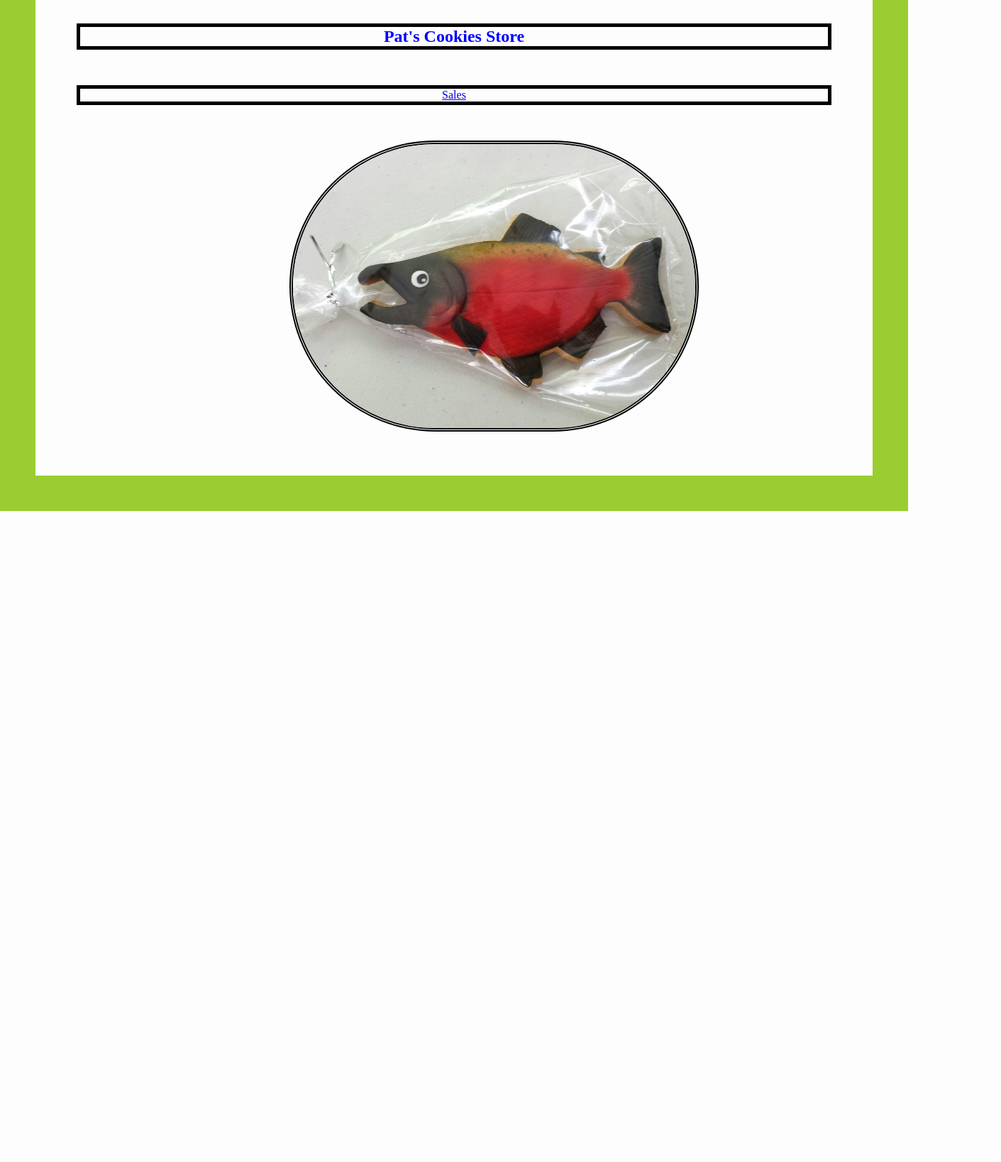
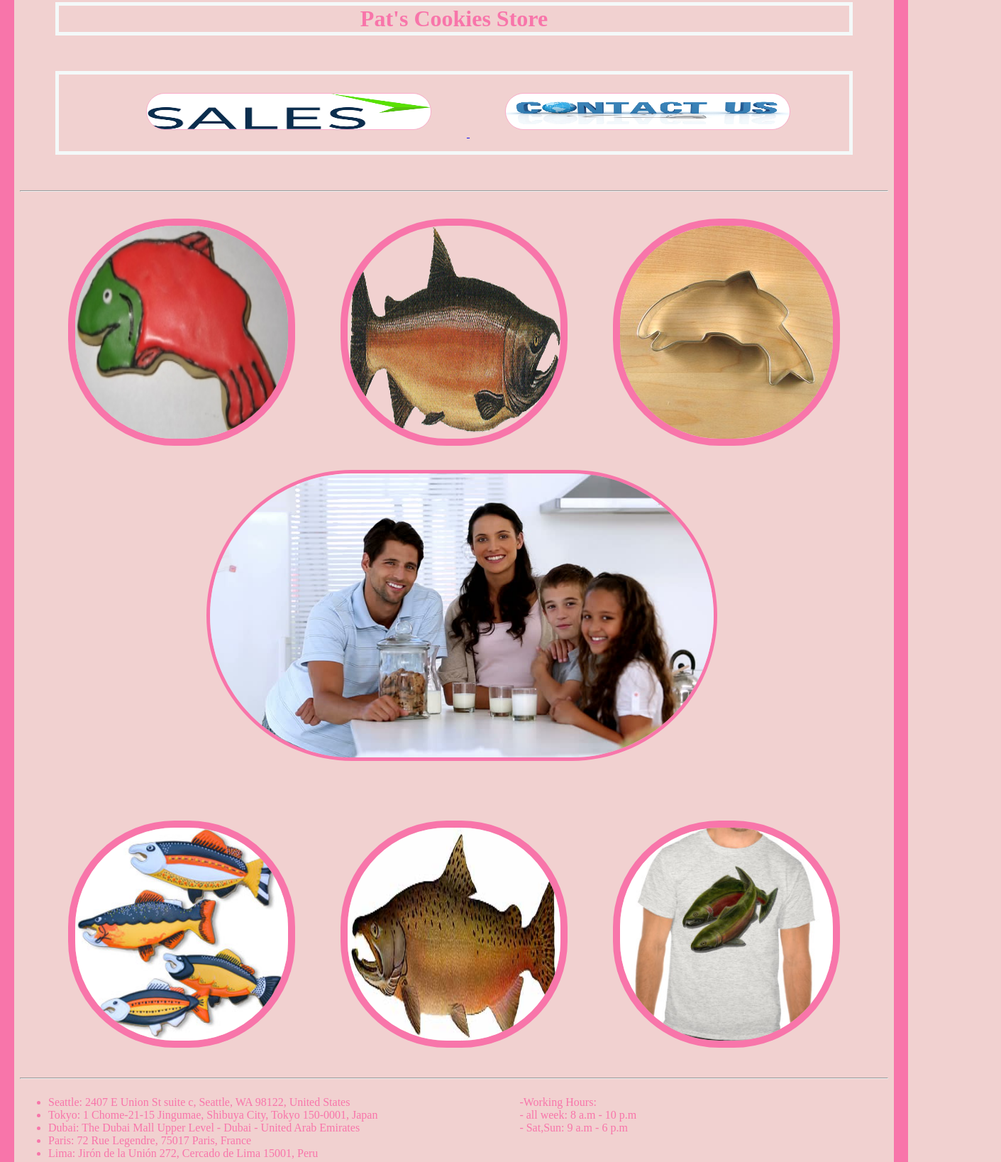
Before and after one commit to LaithAlOudat/cookie-stand, a plain HTML site: page index.html in a window 1280 px wide. Shown: the part 67-1704 px from the top of the page at 71% size, 1411 px wide, since content can reach past the window. Before the commit the page ends 800 px from the top, so only its background shows below. Drawn offline with Linux system fonts and the light colour scheme.

Commit message:
class08-Style done

```diff
--- a/css/style.css
+++ b/css/style.css
@@ -1,37 +1,116 @@
 .SN {
     text-align: center;
-    color: blue;
-    border: 5px solid black;
+    color:#f875aa;
+    border: 5px solid #f4f9f9;
    margin: 50px 50px 50px 50px;
 }
 
-#SCimage {
+#upperDiv {
+       text-align: center;
+       margin: 0px 0px 0px 0px;
+}
+
+.UDimages {
+       width: 300px;
+       height: 300px;
+       margin: 30px 30px 30px 30px;
+       border-radius: 150px;
+       border: 10px solid #f875aa;
+}
+
+#midDiv {
+
+       text-align: center;
+       margin: 0px 0px 0px 0px;
+}
+
+#lowerDiv {
+       text-align: center;
+       margin: 0px 0px 0px 0px;
+}
+
+.LDimages {
+       width: 300px;
+       height: 300px;
+       margin: 30px 30px 30px 30px;
+       border-radius: 150px;
+       border: 10px solid #f875aa;
+}
+
+#FamilyImage {
        max-width: 1000px;
        max-height: 400px;
-   margin: 0px 350px 50px 350px;
-   border: 5px solid black;
+   margin: 0px 400px 50px 262.5px;
+   border: 5px solid #f875aa;
    border-radius: 400px;
-   border-style:double;
 }
 
 .navBar {
        text-align: center;
-       border: 5px solid black;
+       border: 5px solid #f4f9f9;
        margin: 50px 50px 50px 50px;
 }
 
+nav ul li {
+       display: inline;
+}
+
+#ConUs {
+
+       width: 400px;
+       height: 50px;
+       margin:10px 50px 10px 50px;
+       border-radius: 200px;
+       border: solid 1px #fbaccc;
+
+}
+
+#SalesI {
+       width: 400px;
+       height: 50px;
+       margin:10px 50px 10px 50px;
+       border-radius: 200px;
+       border: solid 1px #fbaccc;
+}
+
 html {
-  border: yellowgreen solid 50px ;
+  border: #f875aa solid 20px ;
 }
 
 #tableHeader {
-    color: blue;
+    color: #f875aa;
     border: 5px;
    margin: px 50px 50px 50px;
 }
 
 #sales-Table {
-       border: 1px solid black;
+       border: 1px solid #f875aa;
        width: 100%;
        border-collapse: collapse;
+       color: #f875aa;
 }
+
+#HomePageI {
+       width: 400px;
+       height: 50px;
+       margin:10px 50px 10px 50px;
+       border-radius: 200px;
+       border: solid 1px #fbaccc;
+}
+
+body.main {
+       text-align: center;
+}
+
+#ADD {
+       float: left;
+       text-align: left;
+       margin-right: 200px;
+       color: #f875aa;
+}
+
+#WH {
+       float: left;
+       text-align: left;
+       color:#f875aa;
+}
--- a/index.html
+++ b/index.html
@@ -10,21 +10,53 @@
   <link rel="stylesheet" href="./css/style.css">
 </head>
 
-<body style="background-color:rgb(253, 253, 253);">
+<body style="background-color: #f1d1d0;">
   <header>
-    <h2 class="SN">Pat's Cookies Store</h2>
+    <h1 class="SN">Pat's Cookies Store</h1>
     <nav class="navBar">
-      <a href="./sales.html">Sales</a>
+      <ul>
+        <li>
+          <a href="./sales.html">
+            <img src="./imgs/Sales.png" alt="Sales Image" id="SalesI">
+
+          </a>
+        </li>
+        <li>
+          <a href="">
+            <img src="./imgs/ContactUs.jpg" alt="Contact Us Image" id="ConUs">
+          </a>
+        </li>
+      </ul>
     </nav>
-    <a href="./sales.html">
-      <img src="./imgs/SlamonCookie.jpg" alt="Salmon Cookie Image" id="SCimage" />
-    </a>
   </header>
+  <hr>
   <main>
-
+    <div id="upperDiv">
+      <img src="./imgs/RedSalmon.jpg" alt="" class="UDimages" />
+      <img src="./imgs/Salmon.png" alt="" class="UDimages" />
+      <img src="./imgs/CookiesCutter.jpeg" alt="" class="UDimages" />
+    </div>
+    <div id="midDiv">
+      <img src="./imgs/Family.jpg" alt="Family Image" id="FamilyImage">
+    </div>
+    <div id="lowerDiv">
+      <img src="./imgs/SalmonCookies.jpg" alt="" class="LDimages" />
+      <img src="./imgs/Salmon2.jpg" alt="" class="LDimages" />
+      <img src="./imgs/ShirtSalmon.jpg" alt="" class="LDimages" />
+    </div>
   </main>
   <footer>
-
+    <hr>
+    <ul id="ADD">
+      <li>Seattle: 2407 E Union St suite c, Seattle, WA 98122, United States</li>
+      <li>Tokyo: 1 Chome-21-15 Jingumae, Shibuya City, Tokyo 150-0001, Japan</li>
+      <li>Dubai: The Dubai Mall Upper Level - Dubai - United Arab Emirates</li>
+      <li>Paris: 72 Rue Legendre, 75017 Paris, France</li>
+      <li>Lima: Jirón de la Unión 272, Cercado de Lima 15001, Peru</li>
+    </ul>
+    <p id="WH">-Working Hours:<br>
+      - all week: 8 a.m - 10 p.m <br>
+      - Sat,Sun: 9 a.m - 6 p.m<br></p>
   </footer>
   <script src="./js/app.js"></script>
 </body>
```
Also changed, not shown: sales.html (+5 -3 lines), imgs/ContactUs.jpg (added), imgs/CookiesCutter.jpeg (added), imgs/Family.jpg (added), imgs/HomePage.jpg (added), imgs/RedSalmon.jpg (added), imgs/Sales.png (added), imgs/Salmon.png (added), imgs/Salmon2.jpg (added), imgs/SalmonCookies.jpg (added), imgs/ShirtSalmon.jpg (added).
